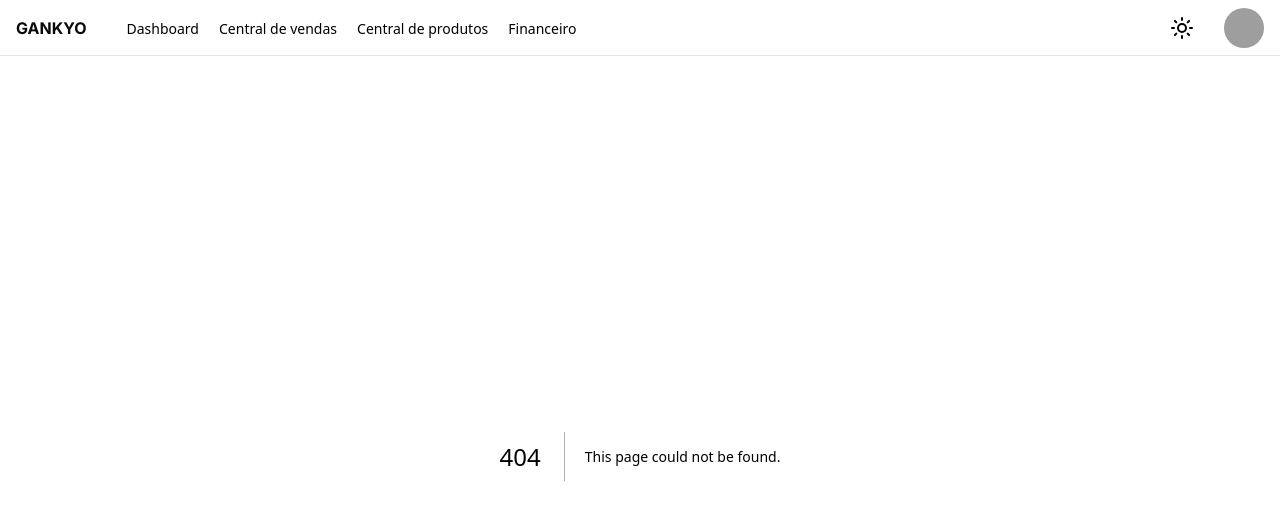
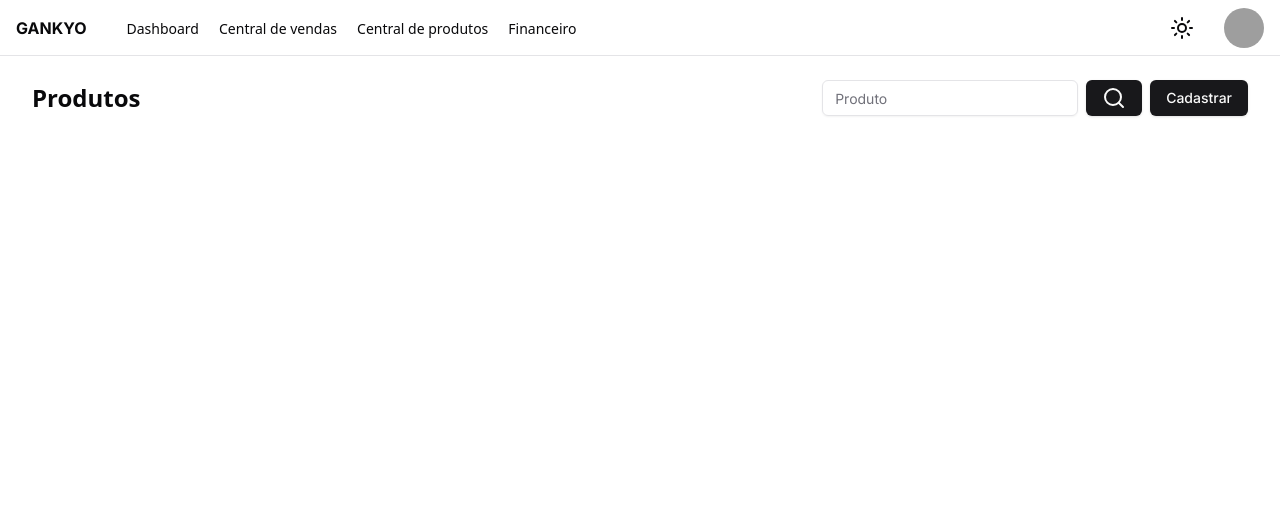
Before and after one commit to pGamelax/gankyo-2.1, a Next.js app: page /produtos in a window 1280 px wide. Before the commit this address had no page. Shown: the top 520 px of the page. Built offline with nearby package versions, Linux system fonts and the light colour scheme; grey boxes are pictures that could not be loaded.

Commit message:
product page

```diff
--- a/src/app/dashboard/page.tsx
+++ b/src/app/dashboard/page.tsx
@@ -15,10 +15,10 @@ export default function Dashboard() {
       </div>
 
       <div className="pt-6 grid xl:grid-cols-4 sm:grid-cols-2  gap-2">
-      <CardDashboard title="Total Sales" icon="dollar-sign" value="$1,200" percentage="10%" />
-      <CardDashboard title="Total Sales" icon="dollar-sign" value="$1,200" percentage="10%" />
-      <CardDashboard title="Total Sales" icon="dollar-sign" value="$1,200" percentage="10%" />
-      <CardDashboard title="Total Sales" icon="dollar-sign" value="$1,200" percentage="10%" />
+      <CardDashboard title="Vendas do mes"  icon="dollar-sign" value="$1,200" percentage="10%" />
+      <CardDashboard title="Vendas da semana" icon="dollar-sign" value="$1,200" percentage="10%" />
+      <CardDashboard title="Vendas do dia" icon="dollar-sign" value="$1,200" percentage="10%" />
+      <CardDashboard title="Ultima venda" icon="dollar-sign" value="$1,200" percentage="10%" />
       </div>
 
     </div>
--- a/src/app/layout.tsx
+++ b/src/app/layout.tsx
@@ -7,8 +7,8 @@ import { Navbar } from "@/components/navbar/Navbar";
 const inter = Inter({ subsets: ["latin"] });
 
 export const metadata: Metadata = {
-  title: "Create Next App",
-  description: "Generated by create next app",
+  title: "Gankyo",
+  description: "a web app for company management",
 };
 
 export default function RootLayout({
--- /dev/null
+++ b/src/app/produtos/page.tsx
@@ -0,0 +1,21 @@
+import { Button } from "@/components/ui/button";
+import { Input } from "@/components/ui/input";
+import { Search } from "lucide-react";
+
+export default function Produtos() {
+  return (
+    <div className="px-8 pt-6">
+      <div className="flex flex-col gap-2 md:flex-row items-center justify-between">
+        <h1 className="text-2xl font-sans font-bold">Produtos</h1>
+
+        <div className="flex flex-row flex-wrap gap-2 pt-4 md:p-0 justify-center">
+          <Input type="text" placeholder="Produto" className="w-64" />
+          <Button variant="default" className="">
+            <Search className="w-6 h-6" />
+          </Button>
+          <Button variant="default" className="">Cadastrar</Button>
+        </div>
+      </div>
+    </div>
+  );
+}
--- a/src/components/navbar/Navbar.tsx
+++ b/src/components/navbar/Navbar.tsx
@@ -34,23 +34,28 @@ import { useState } from "react";
 import { Menu, Moon, Sun } from "lucide-react";
 import { Button } from "../ui/button";
 import { useTheme } from "next-themes";
+import Icon from "../ui/icon";
 
 const routes = [
   {
     name: "Dashboard",
-    href: "/dashboad",
+    href: "/dashboard",
+    icon: "gauge",
   },
   {
     name: "Central de vendas",
     href: "/central-de-vendas",
+    icon: "badge-dollar-sign",
   },
   {
     name: "Central de produtos",
-    href: "/central-de-produtos",
+    href: "/produtos",
+    icon: "shopping-basket",
   },
   {
     name: "Financeiro",
     href: "/financeiro",
+    icon: "wallet",
   },
 ];
 export function Navbar() {
@@ -59,19 +64,32 @@ export function Navbar() {
     <div className="h-14 px-4 flex items-center justify-between bg-background border-b">
       <div className="flex gap-10">
         <Sheet>
-          <SheetTrigger className="md:hidden"><Menu className="h-6 w-6" /></SheetTrigger>
-          <SheetContent side={"left"}>
-            <SheetHeader>
-              <SheetTitle>Are you absolutely sure?</SheetTitle>
-              <SheetDescription>
-                This action cannot be undone. This will permanently delete your
-                account and remove your data from our servers.
-              </SheetDescription>
+          <SheetTrigger className="md:hidden">
+            <Menu className="h-6 w-6" />
+          </SheetTrigger>
+          <SheetContent side={"left"} className="w-64">
+            <div className="border-b">
+            <SheetHeader className="justify-center items-start pl-6 h-14">
+              <SheetTitle>GANKYO</SheetTitle>
             </SheetHeader>
+            </div>
+            <div className="pt-6">
+              {routes.map((item, index) => (
+                <Link href={item.href} key={index}>
+                <Button
+
+                  variant={"ghost"}
+                  className="w-full gap-2 justify-start text-base px-8"
+                >
+                  {item.name}
+                </Button>
+                </Link>
+              ))}
+            </div>
           </SheetContent>
         </Sheet>
 
-        <span className="text-foreground font-bold text">GANKYO</span>
+        <span className="font-bold ">GANKYO</span>
         <nav className="hidden md:flex">
           <NavigationMenu className=" justify-start">
             <NavigationMenuList className="gap-4">
--- /dev/null
+++ b/src/components/ui/input.tsx
@@ -0,0 +1,25 @@
+import * as React from "react"
+
+import { cn } from "@/lib/utils"
+
+export interface InputProps
+  extends React.InputHTMLAttributes<HTMLInputElement> {}
+
+const Input = React.forwardRef<HTMLInputElement, InputProps>(
+  ({ className, type, ...props }, ref) => {
+    return (
+      <input
+        type={type}
+        className={cn(
+          "flex h-9 w-full rounded-md border border-input bg-transparent px-3 py-1 text-sm shadow-sm transition-colors file:border-0 file:bg-transparent file:text-sm file:font-medium placeholder:text-muted-foreground focus-visible:outline-none focus-visible:ring-1 focus-visible:ring-ring disabled:cursor-not-allowed disabled:opacity-50",
+          className
+        )}
+        ref={ref}
+        {...props}
+      />
+    )
+  }
+)
+Input.displayName = "Input"
+
+export { Input }
--- a/src/components/ui/sheet.tsx
+++ b/src/components/ui/sheet.tsx
@@ -31,7 +31,7 @@ const SheetOverlay = React.forwardRef<
 SheetOverlay.displayName = SheetPrimitive.Overlay.displayName
 
 const sheetVariants = cva(
-  "fixed z-50 gap-4 bg-background p-6 shadow-lg transition ease-in-out data-[state=open]:animate-in data-[state=closed]:animate-out data-[state=closed]:duration-300 data-[state=open]:duration-500",
+  "fixed z-50 gap-4 bg-background shadow-lg transition ease-in-out data-[state=open]:animate-in data-[state=closed]:animate-out data-[state=closed]:duration-300 data-[state=open]:duration-500",
   {
     variants: {
       side: {
@@ -66,7 +66,7 @@ const SheetContent = React.forwardRef<
     >
       {children}
       <SheetPrimitive.Close className="absolute right-4 top-4 rounded-sm opacity-70 ring-offset-background transition-opacity hover:opacity-100 focus:outline-none focus:ring-2 focus:ring-ring focus:ring-offset-2 disabled:pointer-events-none data-[state=open]:bg-secondary">
-        <Cross2Icon className="h-4 w-4" />
+        <Cross2Icon className="h-6 w-6" />
         <span className="sr-only">Close</span>
       </SheetPrimitive.Close>
     </SheetPrimitive.Content>
```
